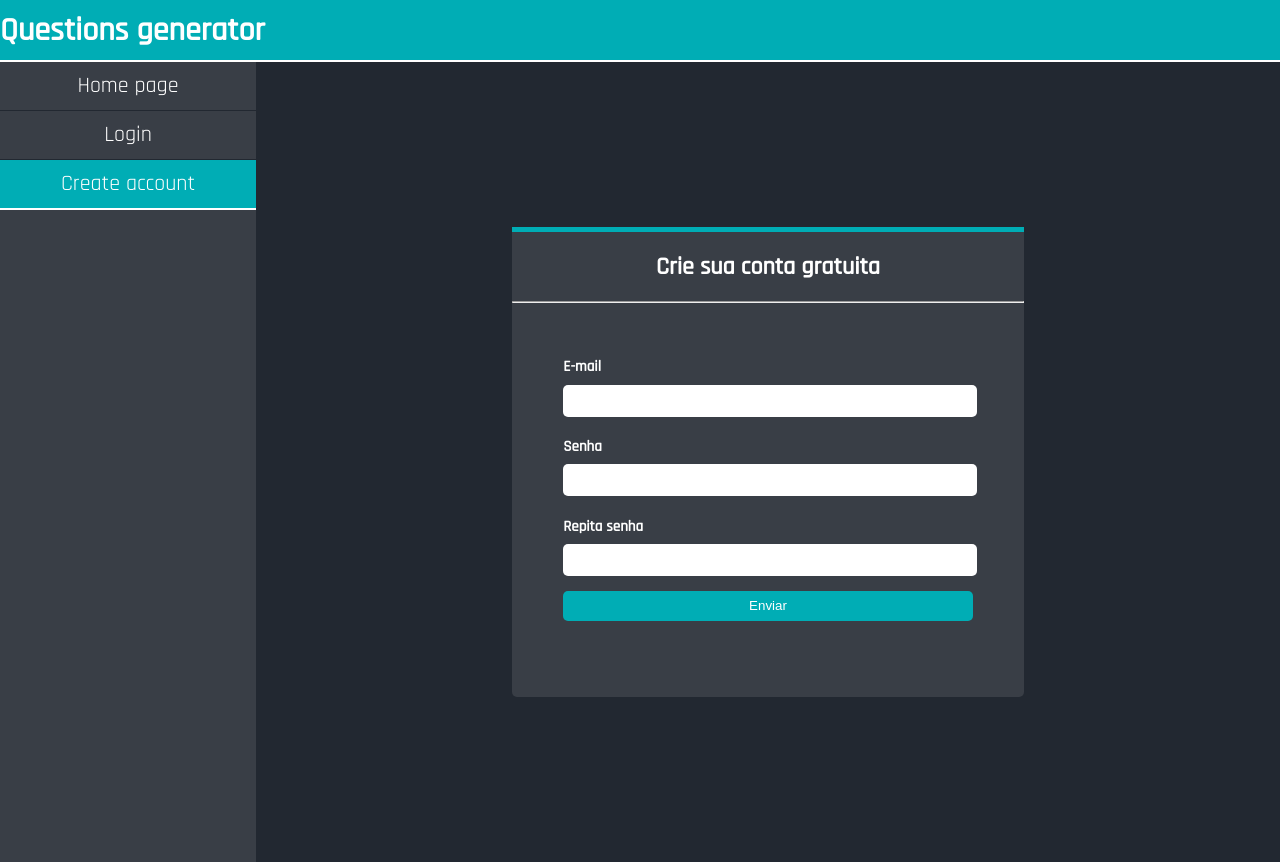
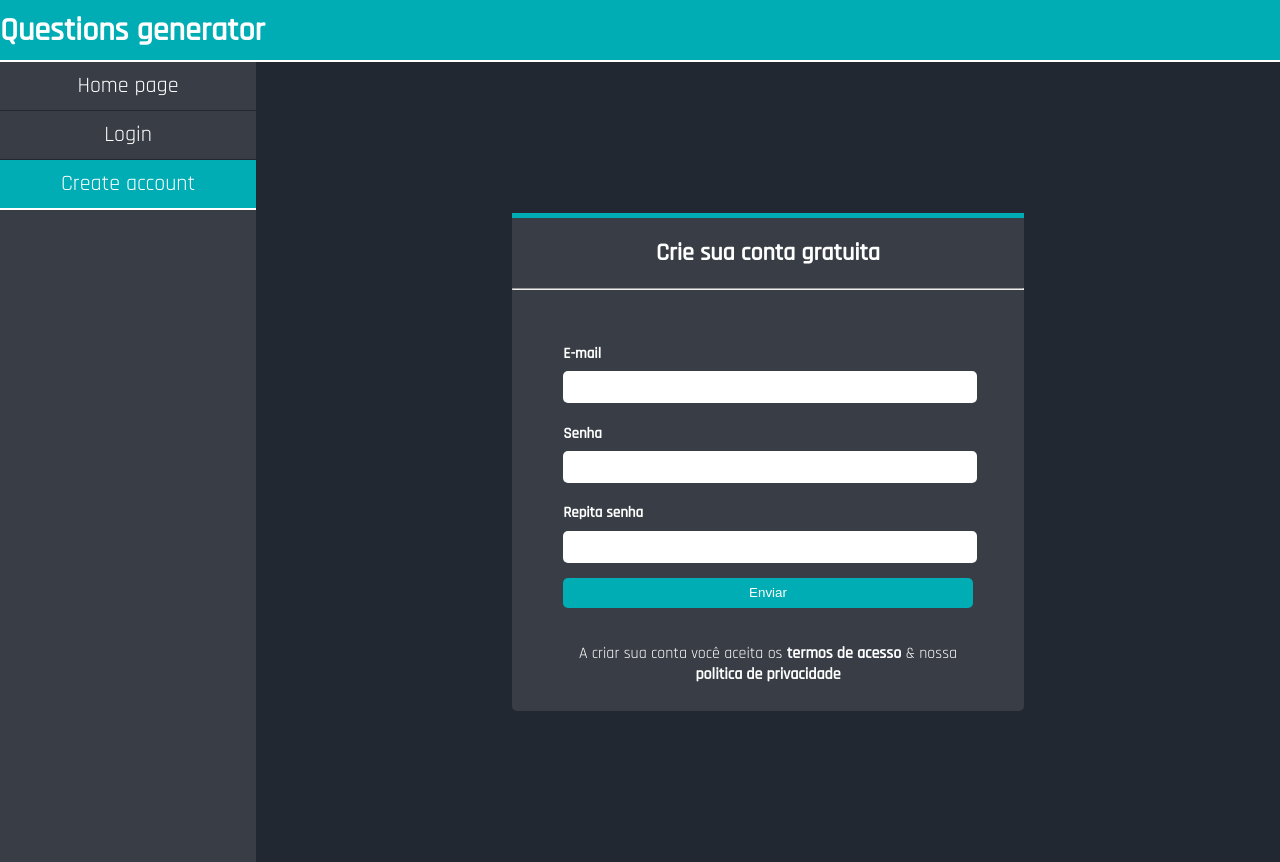
Before and after one commit to mechztcc/vue-questions-generator, a Vue app: page /create in a window 1280 px wide. Built offline with nearby package versions, Linux system fonts and the light colour scheme.

Commit message:
fix: create account card

```diff
--- a/src/components/CardCreateAccount.vue
+++ b/src/components/CardCreateAccount.vue
@@ -12,11 +12,15 @@
 
 				<label for="password">Senha</label>
 				<input type="password" v-model.trim="password" />
-				<span class="error-message" v-if="passwordError">{{ passwordError }}</span>
+				<span class="error-message" v-if="passwordError">{{
+					passwordError
+				}}</span>
 
 				<label for="password">Repita senha</label>
-				<input type="password" v-model.trim="repeatPassword"/>
-				<span class="error-message" v-if="repeatPasswordError">{{ repeatPasswordError }}</span>
+				<input type="password" v-model.trim="repeatPassword" />
+				<span class="error-message" v-if="repeatPasswordError">{{
+					repeatPasswordError
+				}}</span>
 
 				<div class="buttons">
 					<button class="success" type="button" @click="validateForm()">
@@ -25,7 +29,14 @@
 				</div>
 			</form>
 		</div>
-		<div class="card-footer"></div>
+		<div class="card-footer">
+			<div class="footer-content">
+				<span>
+					A criar sua conta você aceita os <b>termos de acesso</b> & nossa
+					<b>politica de privacidade</b>
+				</span>
+			</div>
+		</div>
 	</div>
 </template>
 <script>
@@ -38,28 +49,27 @@ export default {
 			repeatPassword: '',
 			emailError: '',
 			passwordError: '',
-            repeatPasswordError: ''
+			repeatPasswordError: '',
 		};
 	},
 	methods: {
 		validateForm() {
-			if(!this.email) {
-                this.emailError = 'E-mail é obrigatório'
+			if (!this.email) {
+				this.emailError = 'E-mail é obrigatório';
 			}
-            if(!this.password) {
-                this.passwordError = 'A senha é inválida'
+			if (!this.password) {
+				this.passwordError = 'A senha é inválida';
 			}
-            if(this.password != this.repeatPassword) {
-                this.repeatPasswordError = 'Senhas divergentes'
+			if (this.password != this.repeatPassword) {
+				this.repeatPasswordError = 'Senhas divergentes';
 			}
-            if(this.password&& this.email) {
-               this.passwordError = ''
-               this.emailError = ''
+			if (this.password && this.email) {
+				this.passwordError = '';
+				this.emailError = '';
 			}
-            if(this.password == this.repeatPassword) {
-                this.repeatPasswordError = ''
+			if (this.password == this.repeatPassword) {
+				this.repeatPasswordError = '';
 			}
-
 		},
 	},
 };
@@ -112,7 +122,7 @@ input {
 	align-items: center;
 	padding-bottom: 15px;
 	padding-top: 15px;
-	margin-bottom: 15%;
+	margin-bottom: 5%;
 }
 
 button {
@@ -137,4 +147,15 @@ button {
 	width: 100%;
 	margin-top: 1%;
 }
+
+.card-footer {
+	display: flex;
+	justify-content: center;
+	align-items: center;
+	width: 100%;
+	margin-bottom: 5%;
+}
+.footer-content {
+	width: 80%;
+}
 </style>
```
Lines whose indentation alone changed are shown as unchanged.
